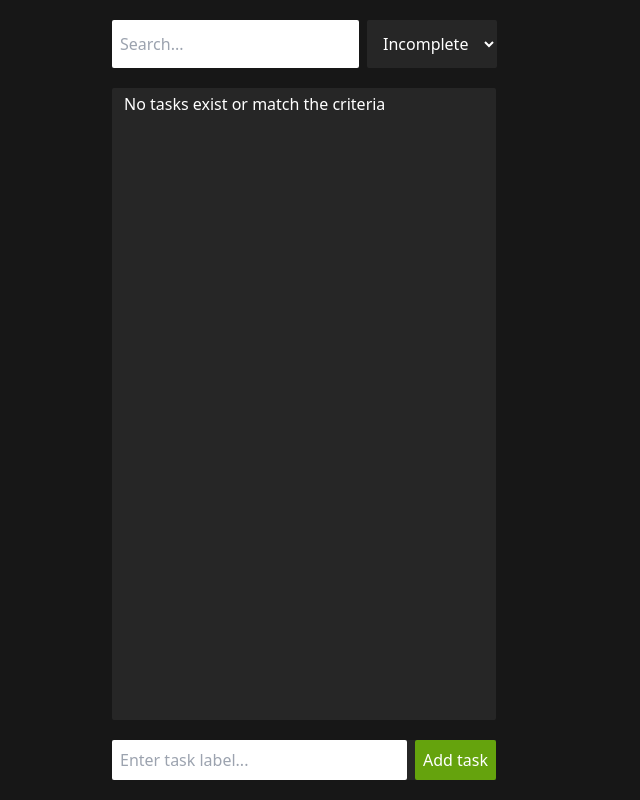
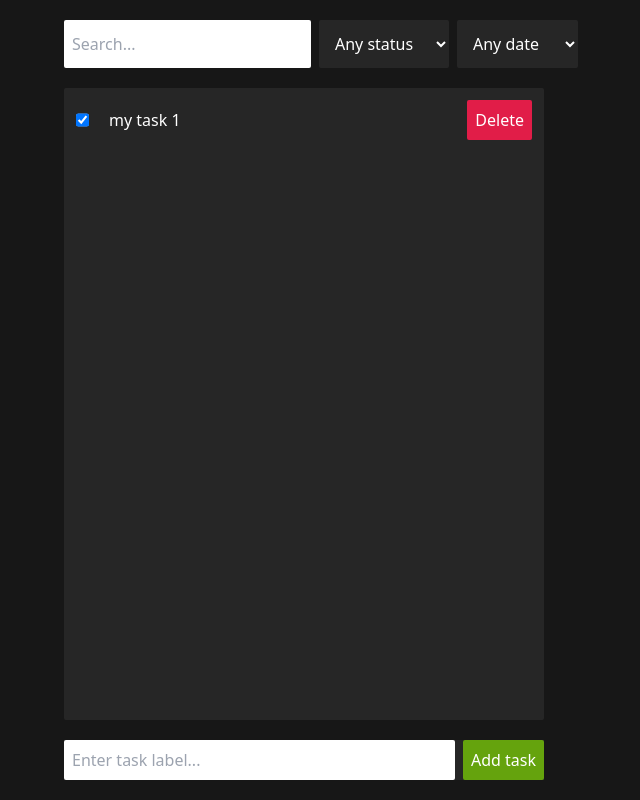
Before and after one commit to bulatgab/todo-list, a website built with Vite: page index.html in a window 1280 px wide. Both pictures are taken after a click on the checkbox "my task 1". Shown: the whole page, without its empty margins (336-976 px from the left). Built offline with nearby package versions, Linux system fonts and the light colour scheme.

Commit message:
add 'Due date' filter

```diff
--- a/index.html
+++ b/index.html
@@ -11,16 +11,25 @@
     <script type="module" src="/main.js"></script>
     <div class="w-screen h-screen flex flex-col justify-center items-center bg-neutral-900 p-5">
 
-      <div class="flex flex-row gap-2 w-96">
+      <div class="flex flex-row gap-2 w-[30rem]">
         <input id="search-input" type="text" placeholder="Search..." aria-label="search task" class="flex-1 p-2 rounded-sm text-black">
+
         <select id="completeness-filter-select" aria-label="filter by completeness" class="bg-neutral-800 p-3 rounded-sm text-white">
-          <option value="all">All</option>
+          <option value="all" selected>Any status</option>
           <option value="complete">Complete</option>
-          <option value="incomplete" selected>Incomplete</option>
+          <option value="incomplete">Incomplete</option>
+        </select>
+
+        <select id="due-date-filter-select" aria-label="filter by due date" class="bg-neutral-800 p-3 rounded-sm text-white">
+          <option value="all" selected>Any date</option>
+          <option value="expired">Expired</option>
+          <option value="today">Today</option>
+          <option value="tomorrow">Tomorrow</option>
+          <option value="later">Later</option>
         </select>
       </div>
 
-      <div class="w-96 flex-1 bg-neutral-800 mt-5 px-3 py-1 rounded-sm text-white">
+      <div class="flex-1 bg-neutral-800 mt-5 px-3 py-1 rounded-sm text-white w-[30rem]">
         <ul id="task-list">
           <!--<li>-->
           <!--  <input type="checkbox">-->
@@ -30,7 +39,7 @@
         </ul>
       </div>
 
-      <div class="flex flex-row gap-2 w-96 bg-neutral-800 mt-5">
+      <div class="flex flex-row gap-2 bg-neutral-800 mt-5 w-[30rem]">
         <input id="add-task-input" type="text" placeholder="Enter task label..." aria-label="Add new task" class="flex-1 p-2 rounded-sm">
         <button id="add-task-button" class="bg-lime-600 p-2 rounded-sm text-white">Add task</button>
       </div>
--- a/main.js
+++ b/main.js
@@ -1,4 +1,4 @@
-import {addTask, setCompletenessFilter, setSearchQuery} from './src/store.js'
+import {addTask, setCompletenessFilter, setDueDateFilter, setSearchQuery} from './src/store.js'
 import {renderTasks} from './src/renderTasks.js'
 
 const searchInput = document.querySelector('#search-input')
@@ -9,8 +9,13 @@ searchInput.addEventListener('input', event => {
 
 const completenessFilterSelect = document.querySelector('#completeness-filter-select')
 completenessFilterSelect.addEventListener('change', event => {
-  // all | complete | incomplete
   setCompletenessFilter(event.target.value)
+  renderTasks()
+})
+
+const dueDateFilterSelect = document.querySelector('#due-date-filter-select')
+dueDateFilterSelect.addEventListener('change', event => {
+  setDueDateFilter(event.target.value)
   renderTasks()
 })
 
--- a/src/store.js
+++ b/src/store.js
@@ -1,3 +1,4 @@
+import moment from 'moment';
 import {generateId} from './id.js'
 
 const allTasks = [
@@ -5,19 +6,21 @@ const allTasks = [
     id: generateId(),
     title: 'my task 1',
     isComplete: false,
-    dueDate: new Date('2024-12-31')
+    dueDate: '2024-12-31',
   },
 ]
 
 const filters = {
-  completeness: 'incomplete',
+  completeness: 'all',
   query: '',
+  dueDate: 'all',
 }
 
 export function getTasksToDisplay() {
   return allTasks
     .filter(isMatchForCompletenessFilter)
     .filter(isMatchForSearchQuery)
+    .filter(isMatchForDueDateFilter)
 }
 
 function isMatchForCompletenessFilter(task) {
@@ -31,6 +34,25 @@ function isMatchForCompletenessFilter(task) {
 function isMatchForSearchQuery(task) {
   return task.title.trim().toLowerCase()
     .includes(filters.query.trim().toLowerCase())
+}
+
+function isMatchForDueDateFilter(task) {
+  const momentDate = moment(task.dueDate)
+  const today = moment().startOf('day')
+  const tomorrow = moment().add(1, 'day').startOf('day')
+
+  const isExpired = momentDate.isBefore(today)
+  const isToday = momentDate.isSame(today, 'day')
+  const isTomorrow = momentDate.isSame(tomorrow, 'day')
+  const isLater = momentDate.isAfter(tomorrow)
+
+  const showAll = filters.dueDate === 'all'
+  const showExpired = filters.dueDate === 'expired'
+  const showToday = filters.dueDate === 'today'
+  const showTomorrow = filters.dueDate === 'tomorrow'
+  const showLater = filters.dueDate === 'later'
+
+  return showAll || (showExpired && isExpired) || (showToday && isToday) || (showTomorrow && isTomorrow) || (showLater && isLater)
 }
 
 export function toggleTask(taskId) {
@@ -47,7 +69,7 @@ export function addTask(title) {
     id: generateId(),
     title,
     isComplete: false,
-    dueDate: new Date('2024-12-31')
+    dueDate: '2024-12-31',
   }
   allTasks.push(newTask)
 }
@@ -68,3 +90,7 @@ export function setCompletenessFilter(value) {
 export function setSearchQuery(value) {
   filters.query = value
 }
+
+export function setDueDateFilter(value) {
+  filters.dueDate = value
+}
```
